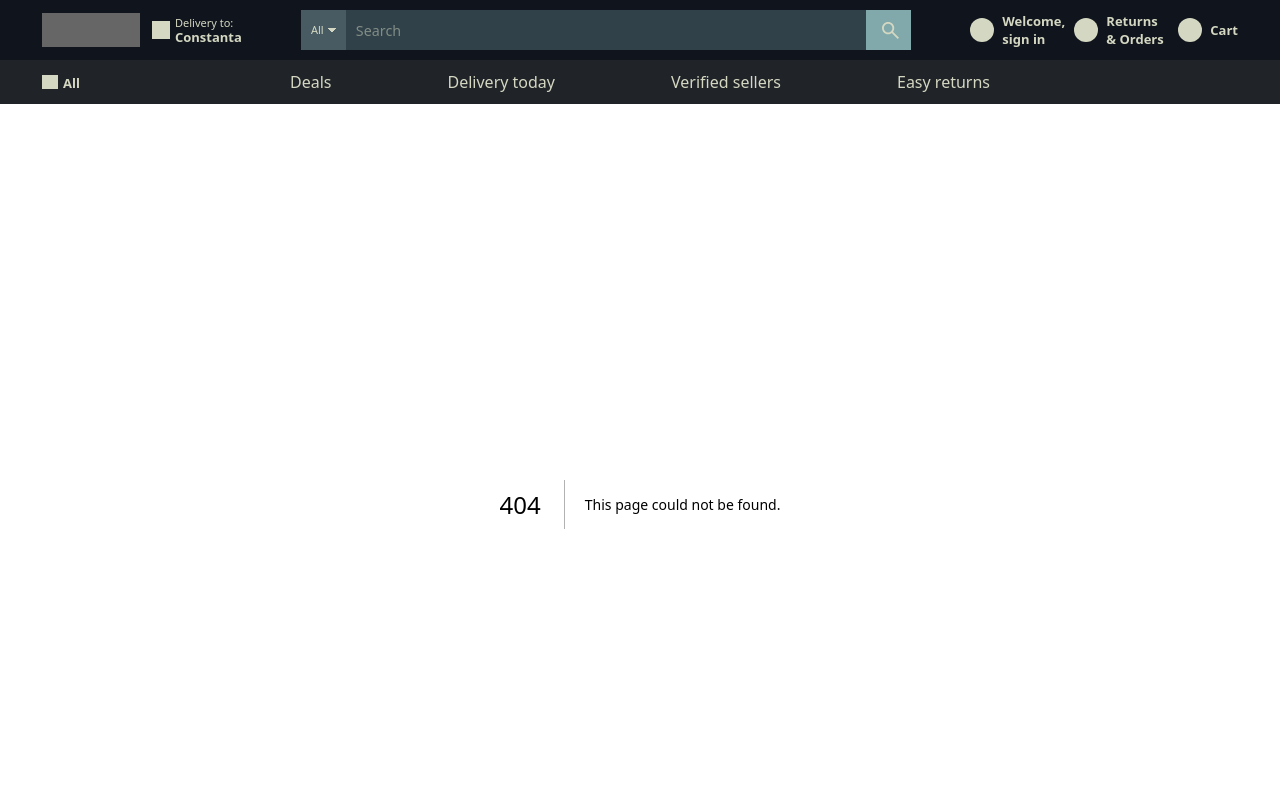
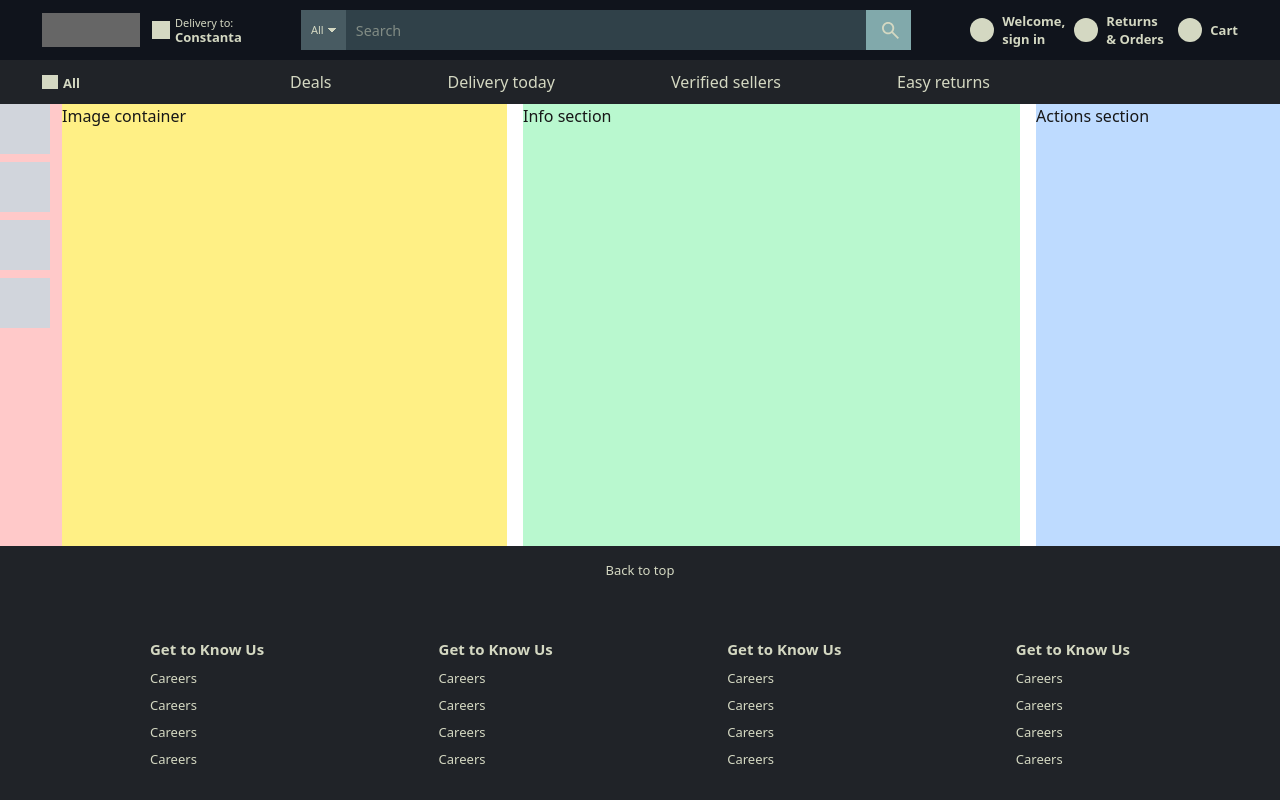
Before and after one commit to dimvxs/amazon_clone, a Next.js app in the folder frontend/: page /product in a window 1280 px wide. Before the commit this address had no page. Shown: the top 800 px of the page. Built offline with nearby package versions, Linux system fonts and the light colour scheme.

Commit message:
add base product page layout

```diff
--- a/frontend/app/globals.css
+++ b/frontend/app/globals.css
@@ -60,6 +60,12 @@
   --breakpoint-layout-xs: 480px;
   --breakpoint-layout-sm: 992px;
 
+  --breakpoint-layout-product-xs: 480px;
+  --breakpoint-layout-product-sm: 600px;
+  --breakpoint-layout-product-md: 830px;
+  --breakpoint-layout-product-lg: 1080px;
+
+
   --color-surface-0: var(--surface-0);
   --color-surface-1: var(--surface-1);
   --color-surface-2: var(--surface-2);
--- /dev/null
+++ b/frontend/app/product/page.tsx
@@ -0,0 +1,32 @@
+"use client";
+
+export default function ProductPage() {
+  return (
+    <main className="w-full flex justify-center">
+      <div className="w-full max-w-[1528px] flex flex-col layout-product-xs:flex-row justify-between gap-4">
+        <section className="layout-product-xs:max-w-[507px] layout-product-xs:w-[100%] layout-product-md:min-w-[507px] layout-xs:min-w-[386px] w-full bg-red-200 ">
+          <div className="flex flex-col layout-product-xs:flex-row gap-3">
+            <div className="order-2 layout-product-xs:order-1 flex flex-row layout-product-xs:flex-col gap-2">
+              <div className="w-[50px] h-[50px] bg-gray-300 shrink-0"></div>
+              <div className="w-[50px] h-[50px] bg-gray-300 shrink-0"></div>
+              <div className="w-[50px] h-[50px] bg-gray-300 shrink-0"></div>
+              <div className="w-[50px] h-[50px] bg-gray-300 shrink-0"></div>
+            </div>
+
+            <div className="order-1 layout-product-xs:order-2 w-full layout-product-xs:flex-1 h-[442px] bg-yellow-200">
+              Image container
+            </div>
+          </div>
+        </section>
+
+        <section className="w-full layout-product-md:w-[637px] bg-green-200">
+          Info section
+        </section>
+
+        <section className="w-full layout-product-xs:w-[244px] bg-blue-200 block layout-product-xs:hidden layout-product-lg:block shrink-0">
+          Actions section
+        </section>
+      </div>
+    </main>
+  );
+}
```
